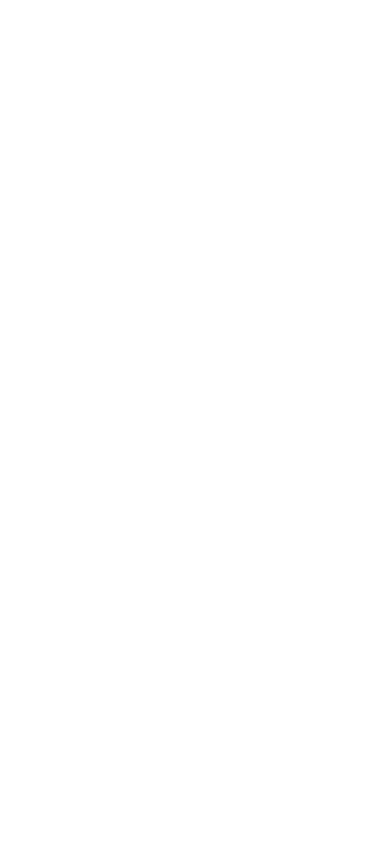
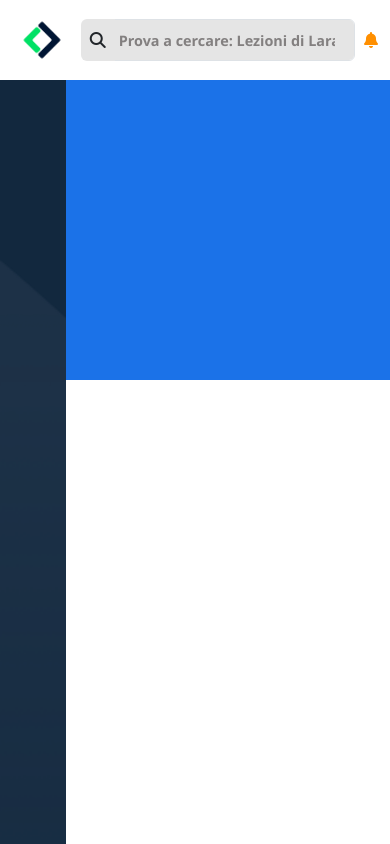
Before and after one commit to PasquiFra/html-css-bootstrap-dashboard, a plain HTML site: page index.html in a window 390 px wide. Drawn offline with nearby package versions, Linux system fonts and the light colour scheme.

Commit message:
MOBILE FIRST: header completed

```diff
--- a/index.html
+++ b/index.html
@@ -36,7 +36,45 @@
     </head>
 
 <body>
+    <!--! HEADER -->
+    <header class="container-fluid flex-between">
 
+        <picture class="logo-header">
+            <a class="h-100" href="#"><img src="./img/mobile-logo.png" alt="logo-small"></a>
+            <a class="d-none" href="#"><img src="./img/logo.svg" alt="logo-desktop"></a>
+        </picture>
+        <div class="input-group w-75 justify-content-start">
+            <button class="btn input-group-search p-2" id="search-addon1"><i class="fa-solid fa-magnifying-glass"></i></button>
+            <input class="form-control p-1" type="search" placeholder="Prova a cercare: Lezioni di Laravel" aria-label="Search" aria-describedby="search-addon1">
+        </div>
+        <div>
+            <a href="#"><i class="fa-solid fa-bell"></i></a>
+        </div>
+
+    </header>
+
+    <!--! MAIN CONTENT -->
+    <main class="d-flex">
+
+        <!-- NAVBAR -->
+        <nav class="navigation">
+
+        </nav>
+
+        <!-- MAIN CONTENT -->
+        <div class="wrapper">
+
+            <header class="header-main">
+
+            </header>
+
+            <section class="section-main">
+
+            </section>
+
+        </div>
+
+    </main>
 
 
     <script src="https://cdn.jsdelivr.net/npm/bootstrap@5.3.2/dist/js/bootstrap.bundle.min.js" integrity="sha384-C6RzsynM9kWDrMNeT87bh95OGNyZPhcTNXj1NW7RuBCsyN/o0jlpcV8Qyq46cDfL" crossorigin="anonymous"></script>
--- a/style/style.css
+++ b/style/style.css
@@ -1,8 +1,15 @@
 /*! CSS PROPERTIES */
 
 :root {
-    --: ;
+    --bg-white: #ffffff ;
+    --txt-white: #ffffff ;
+    --bg-navbar: #12283e;
+    --bg-header-main: #1b72e8;
+    --bg-bell:#ff8f00;
+    --bg-lgray:#e5e5e5;
 
+    --header-height: 80px;
+    --navbar-width: 80px;
    }
 
 /*! GENERAL RULES */
@@ -12,3 +19,103 @@
     margin: 0;
     font-family: "Segoe UI", Roboto, "Helvetica Neue", "Noto Sans", "Liberation Sans", Arial, sans-serif;
 }
+
+img {
+    width: 100%;
+    height: auto;
+    display: inline-block;
+}
+
+
+
+/*! UTILS */
+
+.txt-white {
+    color: #ffffff;
+}
+
+.flex-center {
+    display: flex;
+    align-items: center;
+    justify-content: center;
+    flex-wrap: wrap;
+
+    flex-grow: 1;
+    flex-shrink: 0;
+}
+.flex-between {
+    display: flex;
+    align-items: center;
+    justify-content: space-between;
+    flex-wrap: wrap;
+
+    flex-grow: 1;
+    flex-shrink: 0;
+}
+
+/*! Font Awesome  */
+
+.fa-bell {
+    color: var(--bg-bell);
+}
+
+/*! SECTIONS */
+
+/*! --- HEADER ---*/
+
+header {
+    height: var(--header-height);
+    background-color: var(--bg-white);
+}
+
+/* --- Logo --- */
+.logo-header {
+    width: 60px;
+    height: 60px;
+}
+.logo-header img{
+    width: 60px;
+    height: 60px;
+}
+
+/* --- Search-bar --- */
+
+.input-group *{
+    background-color: var(--bg-lgray);
+}
+
+#search-addon1:hover,
+#search-addon1:active {
+    background-color: var(--bg-lgray);
+}
+
+.form-control::placeholder {
+    color: #6d6a6ad2;
+    font-size: 0.9rem;
+    font-weight: 600;
+}
+
+/*! --- MAIN ---*/
+
+/* Navbar */
+nav {
+    width: var(--navbar-width);
+    height: calc(100vh - var(--header-height));
+    background-color: var(--bg-navbar);
+    background-image: url(../img/sidebar-bg.png);
+    background-size: 800px;
+}
+
+
+
+
+.wrapper {
+    flex-basis: 100%;
+    height: calc(100vh - var(--header-height));
+    overflow: auto;
+}
+
+.header-main {
+    height: 300px;
+    background-color: var(--bg-header-main);
+}
```
